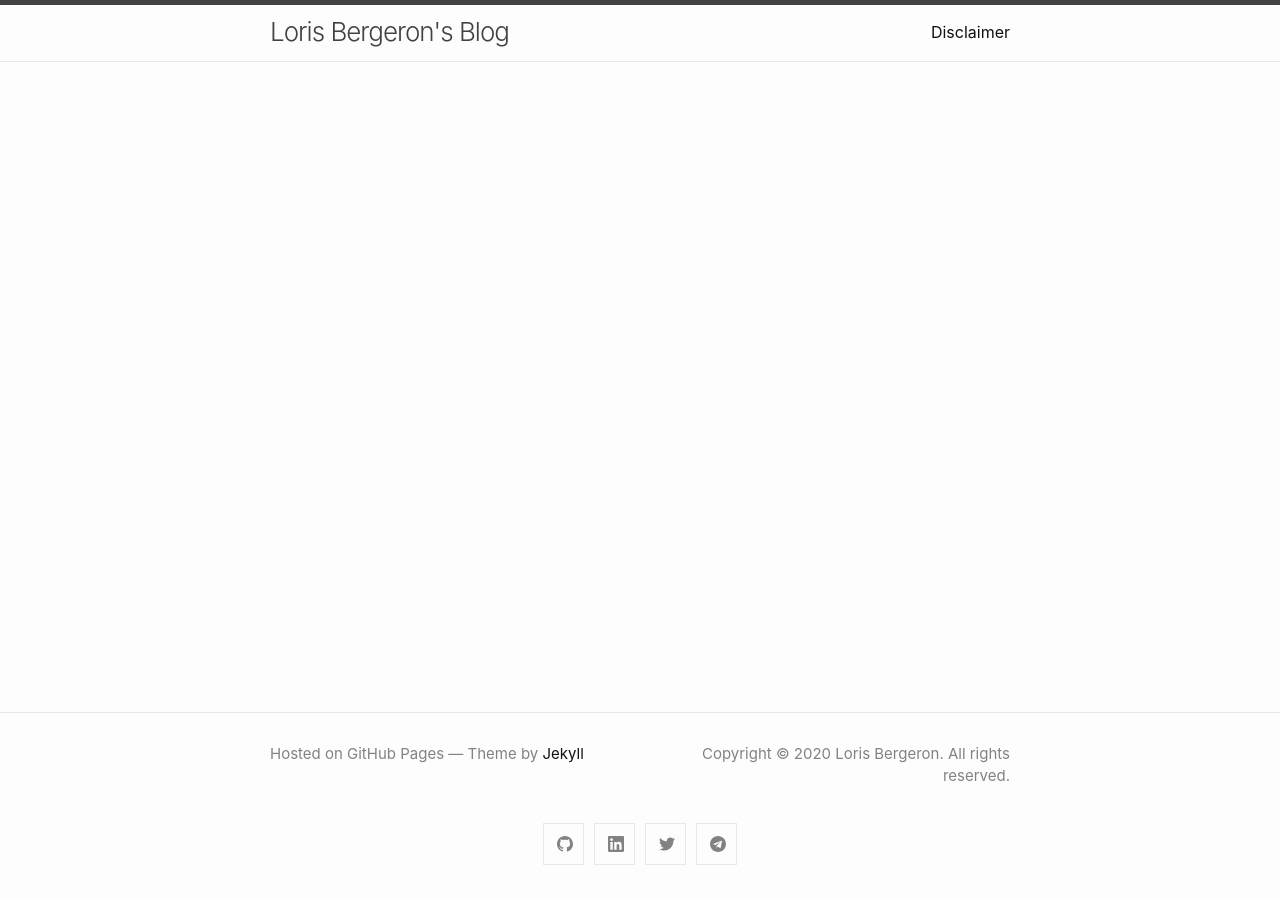
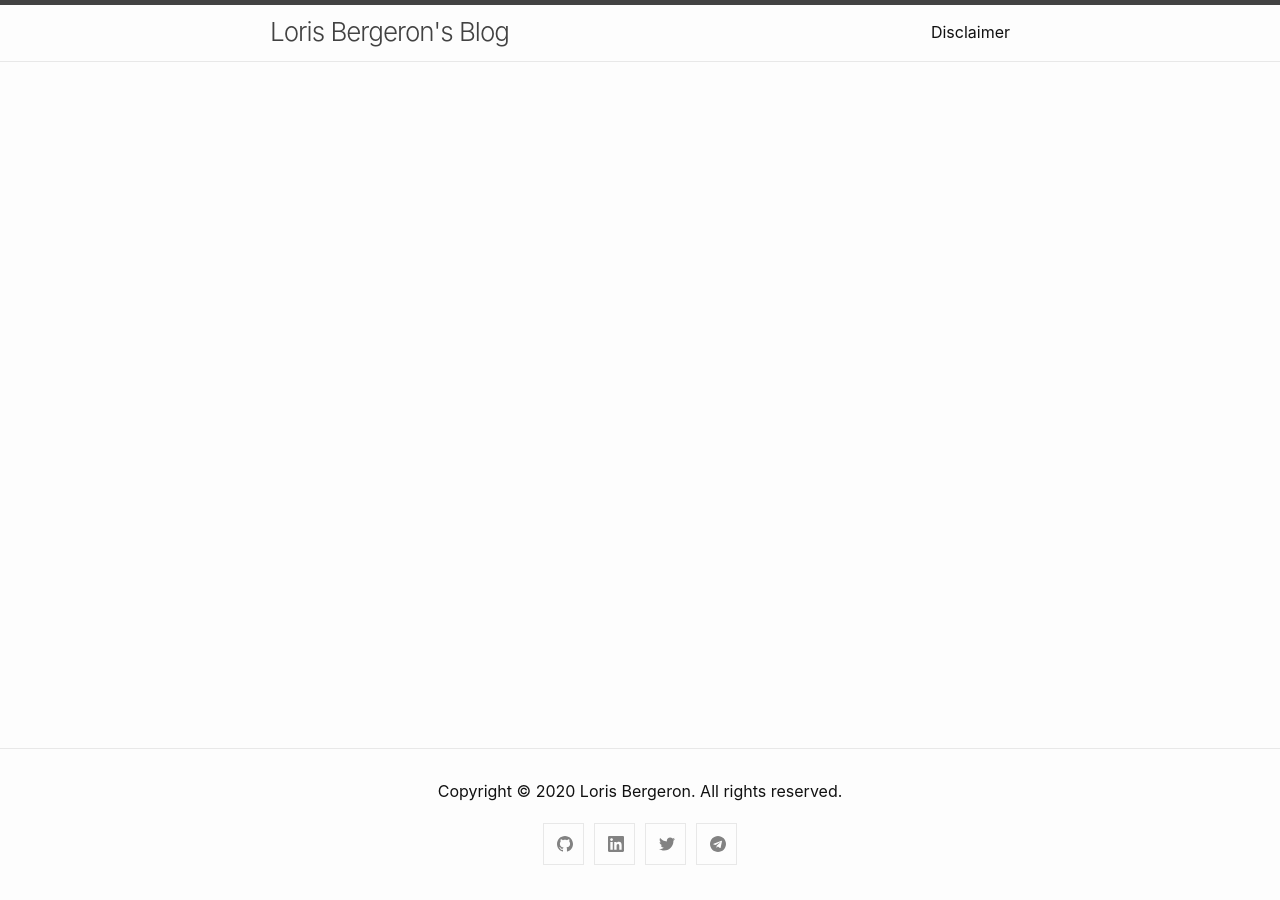
Before and after one commit to lorisbergeron/lorisbergeron.github.io, a Jekyll site: the page built from index.html, in a window 1280 px wide. Built offline with Jekyll 4.4.1, drawn with Linux system fonts in a browser that asks for light colours; the list of posts is cut into pages by our own code.

Commit message:
Update footer.html

```diff
--- a/_includes/footer.html
+++ b/_includes/footer.html
@@ -3,23 +3,8 @@
 
   <div class="wrapper">
 
-    <div class="footer-col-wrapper">
-      <div class="footer-col">
-        <p style="text-align:left;">Hosted on GitHub Pages — Theme by <a href="https://github.com/jekyll/minima">Jekyll</a></p>
-      {%- if site.author %}
-        <ul class="contact-list">
-          {% if site.author.name -%}
-            <li class="p-name">{{ site.author.name | escape }}</li>
-          {% endif -%}
-          {% if site.author.email -%}
-            <li><a class="u-email" href="mailto:{{ site.author.email }}">{{ site.author.email }}</a></li>
-          {%- endif %}
-        </ul>
-      {%- endif %}
-      </div>
-      <div class="footer-col">
-        <p style="text-align:right;">Copyright &copy; 2020 Loris Bergeron. All rights reserved.</p>
-      </div>
+    <div class=footer-col-wrapper">
+      <p style="text-align:center;">Copyright &copy; 2020 Loris Bergeron. All rights reserved.</p>
     </div>
 
     <div class="social-links">
```
